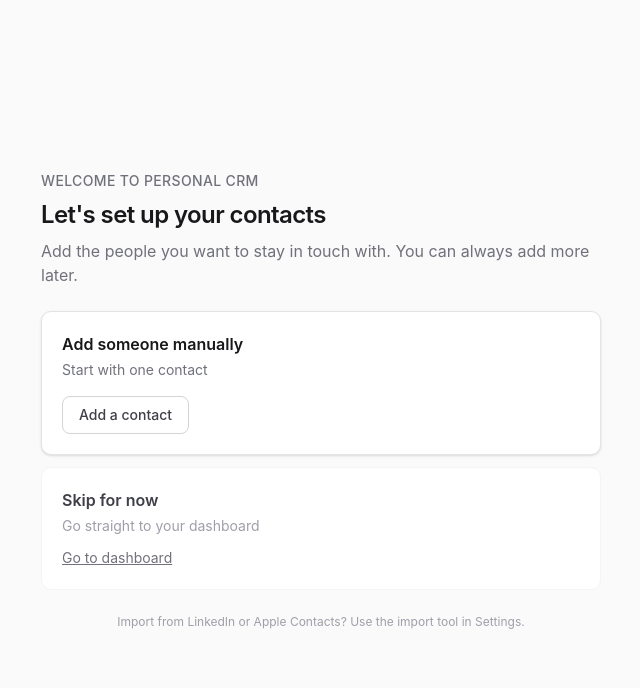
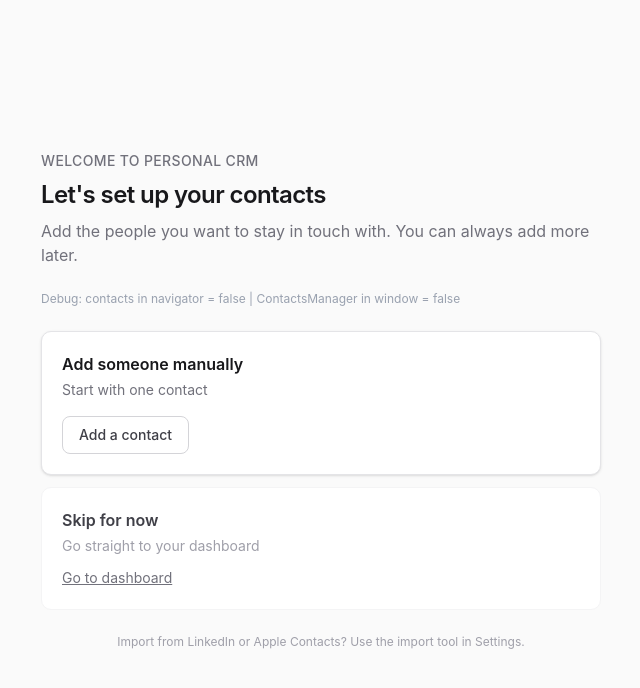
Before and after one commit to rohin-dutt/Dan-and-Rohin-CRM, a Next.js app: page /onboarding in a window 1280 px wide. Shown: the top 688 px of the page, without its empty margins (319-959 px from the left). Built offline with nearby package versions, Linux system fonts and the light colour scheme.

Commit message:
add debug info to onboarding

```diff
--- a/app/onboarding/page.tsx
+++ b/app/onboarding/page.tsx
@@ -79,6 +79,11 @@ export default function OnboardingPage() {
             Add the people you want to stay in touch with. You can always add more later.
           </p>
         </div>
+
+        {/* Debug info */}
+        <p className="text-xs text-gray-400">
+          {'Debug: contacts in navigator = ' + String('contacts' in navigator) + ' | ContactsManager in window = ' + String('ContactsManager' in window)}
+        </p>
 
         {/* Success state */}
         {importSuccess !== null && (
```
